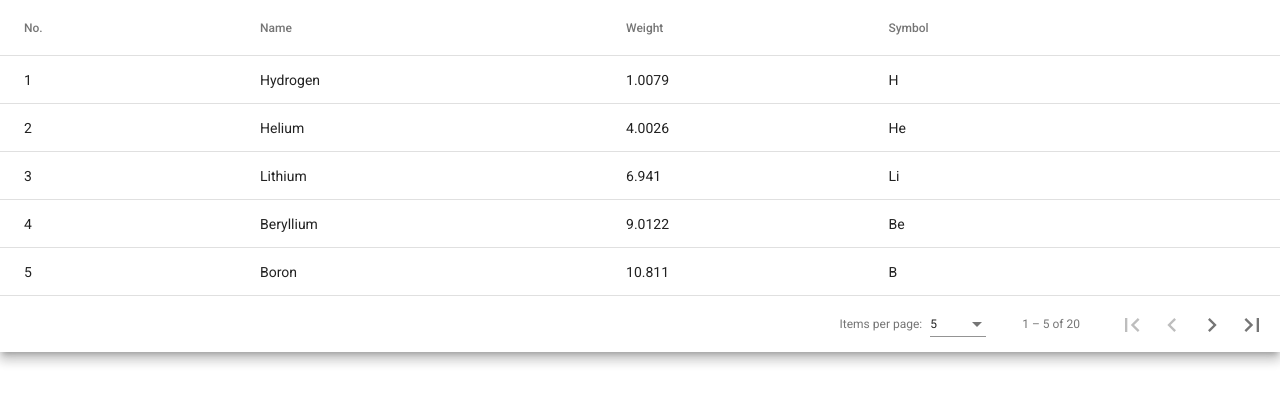
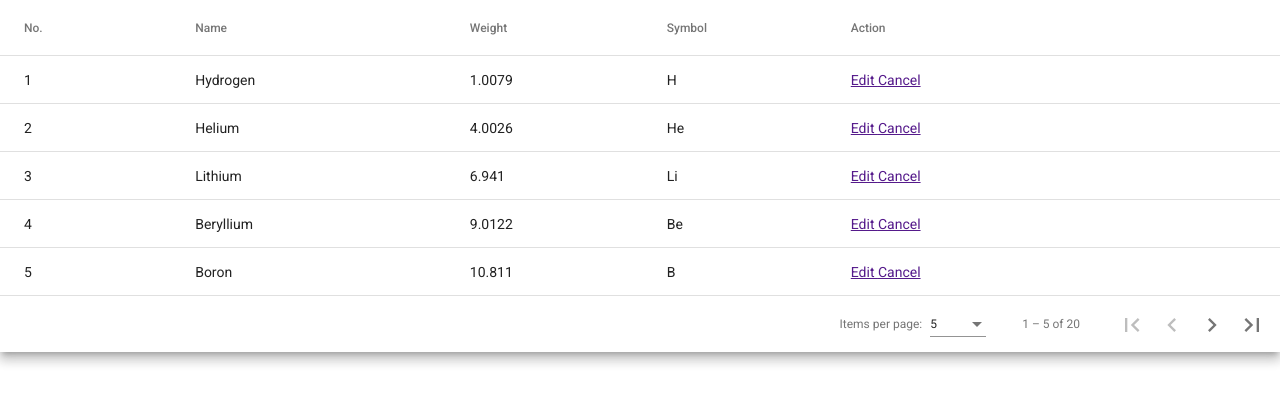
Before and after one commit to jas75/datatable-angular, an Angular app: page / in a window 1280 px wide. Shown: the top 404 px of the page. Built offline with nearby package versions, Linux system fonts and the light colour scheme.

Commit message:
add actions column

```diff
--- a/src/app/components/data-table/data-table.component.html
+++ b/src/app/components/data-table/data-table.component.html
@@ -28,7 +28,15 @@
       <!-- Action Column -->
       <ng-container matColumnDef="action">
         <th mat-header-cell *matHeaderCellDef> Action </th>
-        <td mat-cell > Edit  Cancel </td>
+        <td mat-cell *matCellDef="let element">
+          <a href="">
+            Edit
+          </a>
+
+          <a href="">
+            Cancel
+          </a>
+        </td>
       </ng-container>
 
       <tr mat-header-row *matHeaderRowDef="displayedColumns"></tr>
--- a/src/app/components/data-table/data-table.component.ts
+++ b/src/app/components/data-table/data-table.component.ts
@@ -12,7 +12,7 @@ import {MatTableDataSource} from '@angular/material/table';
   templateUrl: 'data-table.component.html',
 })
 export class DataTableComponent implements AfterViewInit {
-  displayedColumns: string[] = ['position', 'name', 'weight', 'symbol'];
+  displayedColumns: string[] = ['position', 'name', 'weight', 'symbol', 'action'];
   dataSource = new MatTableDataSource<PeriodicElement>(ELEMENT_DATA);
 
   @ViewChild(MatPaginator)
```
